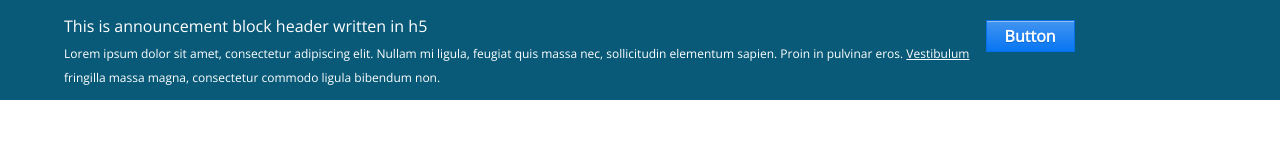
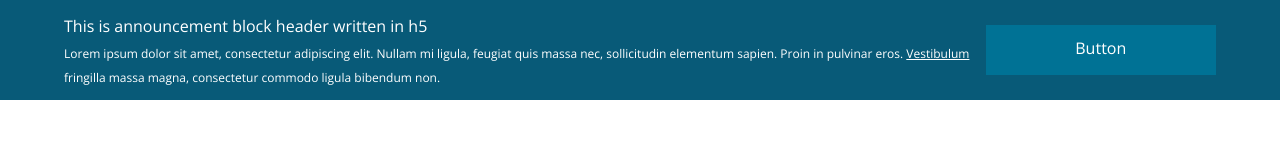
Before and after one commit to gayanvirajith/announcement-block, a plain HTML site: page index.html in a window 1280 px wide. Drawn offline with nearby package versions, Linux system fonts and the light colour scheme.

Commit message:
change button style again

```diff
--- a/css/scss/style.scss
+++ b/css/scss/style.scss
@@ -57,16 +57,30 @@ Modules - reusable container thanks to https://github.com/CodyHouse, codyhouse.c
     h5,p {line-height: 2em;}
     p {font-size: 12px;}
     a {color: $color-white;}
+    div.content {
 
-    div.content { @include column(.8);}
+        @include column(.8);
+        height: 80px;
+    }
     div.action {
         @include column(.2);
         display:table;
-        height:100%;
         vertical-align:middle;
         overflow: hidden;
-        margin-top:10px;
-        a { @include button; @include border-radius(0px);}
+        height: 80px;
+        padding: 15px 0;
+        a {
+            text-align:center;
+            padding:15px 20px;
+            overflow:hidden;
+            display:table-cell;
+            background-color: $color-2;
+            text-decoration:none;
+            &:hover, &:active, &:focus {
+                @include transition(background .3s ease-in-out);
+                background-color: $color-2 - 10;
+            }
+        }
 
         @include MQ(XS) {
             @include clearfix;
```
Also changed, not shown: css/style.css.
